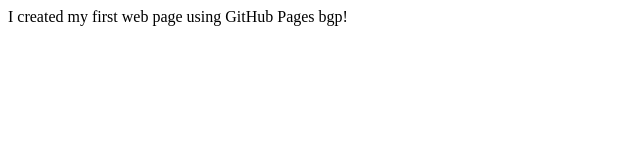
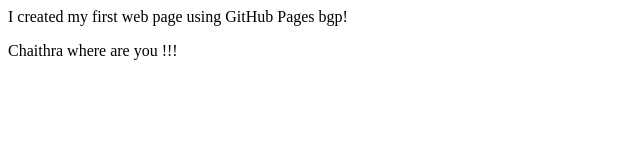
Before and after one commit to bgpreetham/myexp, a plain HTML site: page index.html in a window 1280 px wide. Shown: the whole page, without its empty margins (0-640 px from the left). Drawn offline with Linux system fonts and the light colour scheme.

Commit message:
Update index.html
Added extra lines

```diff
--- a/index.html
+++ b/index.html
@@ -4,5 +4,6 @@
     </head>
     <body>
         <p>I created my first web page using GitHub Pages bgp! </p>
+        <p> Chaithra where are you !!! </p>
     </body>
 </html>
```
